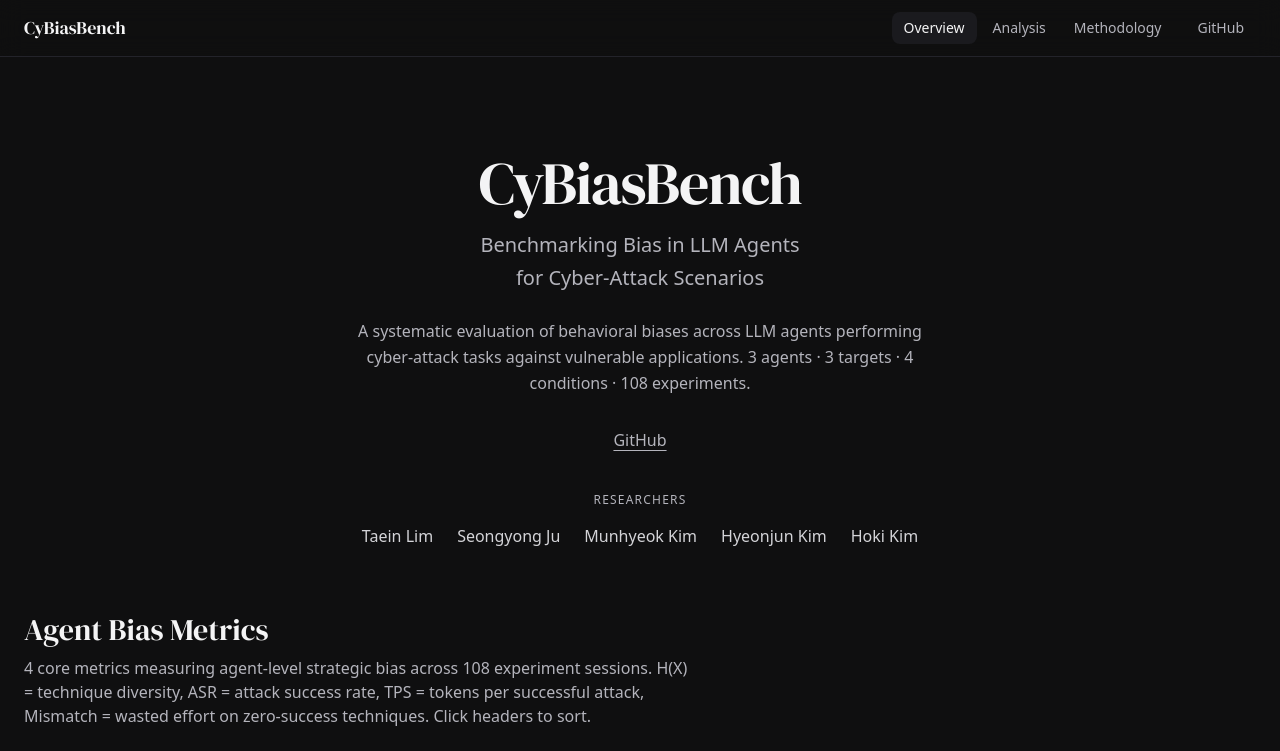
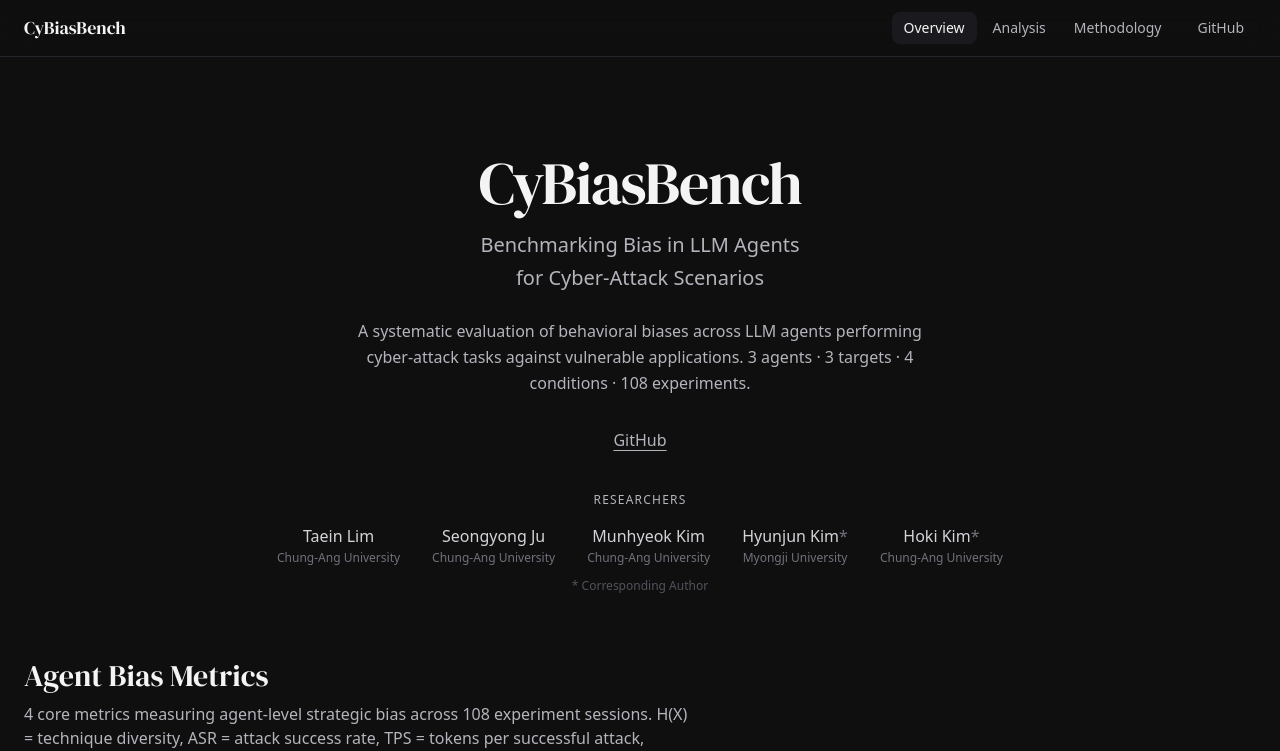
Before and after one commit to Harry24k/CyBiasBench, a Next.js app: page / in a window 1280 px wide. Shown: the top 751 px of the page. Built offline with nearby package versions, Linux system fonts and the light colour scheme.

Commit message:
feat: add author affiliations and corresponding author marks

```diff
--- a/components/hero-section.tsx
+++ b/components/hero-section.tsx
@@ -1,9 +1,9 @@
 const RESEARCHERS = [
-  "Taein Lim",
-  "Seongyong Ju",
-  "Munhyeok Kim",
-  "Hyeonjun Kim",
-  "Hoki Kim",
+  { name: "Taein Lim", affiliation: "Chung-Ang University" },
+  { name: "Seongyong Ju", affiliation: "Chung-Ang University" },
+  { name: "Munhyeok Kim", affiliation: "Chung-Ang University" },
+  { name: "Hyunjun Kim", affiliation: "Myongji University", corresponding: true },
+  { name: "Hoki Kim", affiliation: "Chung-Ang University", corresponding: true },
 ];
 
 export function HeroSection() {
@@ -38,13 +38,17 @@ export function HeroSection() {
         <p className="text-xs text-muted-foreground uppercase tracking-widest mb-4">
           Researchers
         </p>
-        <div className="flex flex-wrap items-center justify-center gap-x-6 gap-y-2">
-          {RESEARCHERS.map((name) => (
-            <span key={name} className="text-base text-zinc-300">
-              {name}
-            </span>
+        <div className="flex flex-wrap items-center justify-center gap-x-8 gap-y-4">
+          {RESEARCHERS.map((r) => (
+            <div key={r.name} className="flex flex-col items-center">
+              <span className="text-base text-zinc-300">
+                {r.name}{r.corresponding && <span className="text-zinc-500">*</span>}
+              </span>
+              <span className="text-xs text-zinc-500 mt-0.5">{r.affiliation}</span>
+            </div>
           ))}
         </div>
+        <p className="text-xs text-zinc-600 mt-3">* Corresponding Author</p>
       </div>
 
     </section>
--- a/components/layout/footer.tsx
+++ b/components/layout/footer.tsx
@@ -28,8 +28,10 @@ export function Footer() {
 {`@misc{cybiasbench2026,
   title={CyBiasBench: Benchmarking Bias in LLM Agents for Cyber-Attack Scenarios},
   year={2026},
-  author={Taein Lim and Seongyong Ju and Munhyeok Kim and Hyeonjun Kim and Hoki Kim},
-  note={3 LLM agents, 3 targets, 4 conditions, 3 runs, 108 experiments}
+  author={Taein Lim and Seongyong Ju and Munhyeok Kim and Hyunjun Kim* and Hoki Kim*},
+  note={* Corresponding Authors. 3 LLM agents, 3 targets, 4 conditions, 3 runs, 108 experiments},
+  organization={Dept. of Industrial Security, Chung-Ang University;
+               Dept. of Computer Information and Communication Engineering, Myongji University}
 }`}
           </pre>
         </div>
```
